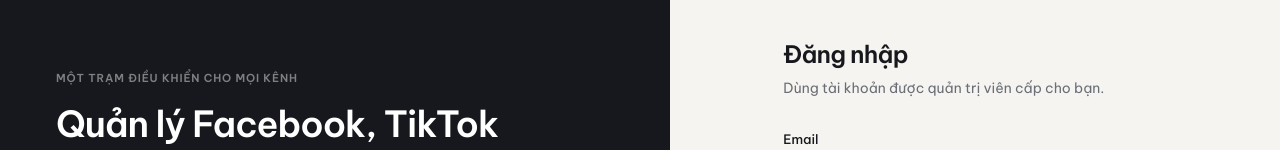
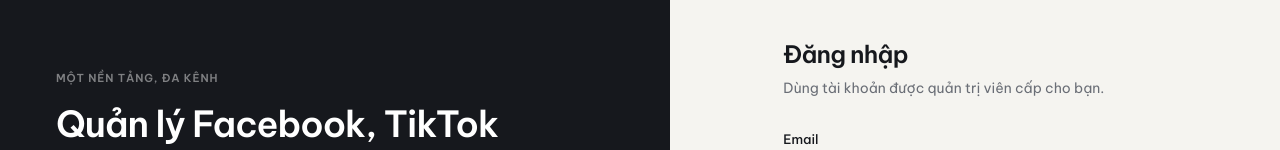
Before and after one commit to locphamxuan/Ad_Platform_Management, a React (Vite) app in the folder client/: page /login in a window 1280 px wide. Shown: the part 122-272 px from the top of the page. Built offline with nearby package versions, Linux system fonts and the light colour scheme.

Commit message:
chore(client): refine product title and login tagline

```diff
--- a/client/index.html
+++ b/client/index.html
@@ -5,7 +5,7 @@
     <meta name="viewport" content="width=device-width, initial-scale=1.0" />
     <meta name="theme-color" content="#16181D" />
     <meta name="color-scheme" content="light" />
-    <title>Quản lý quảng cáo đa kênh</title>
+    <title>Hệ thống quản lý quảng cáo đa kênh</title>
     <link rel="preconnect" href="https://fonts.googleapis.com" />
     <link rel="preconnect" href="https://fonts.gstatic.com" crossorigin />
     <link
--- a/client/src/features/auth/LoginPage.tsx
+++ b/client/src/features/auth/LoginPage.tsx
@@ -46,7 +46,7 @@
           AdHub<span className="text-accent">.</span>
         </p>
         <div className="max-w-md">
-          <p className="eyebrow text-white/45">Một trạm điều khiển cho mọi kênh</p>
+          <p className="eyebrow text-white/45">Một nền tảng, đa kênh</p>
           <h1 className="mt-4 text-4xl font-semibold leading-tight tracking-tight">
             Quản lý Facebook, TikTok và Google Ads ở cùng một nơi.
           </h1>
```
